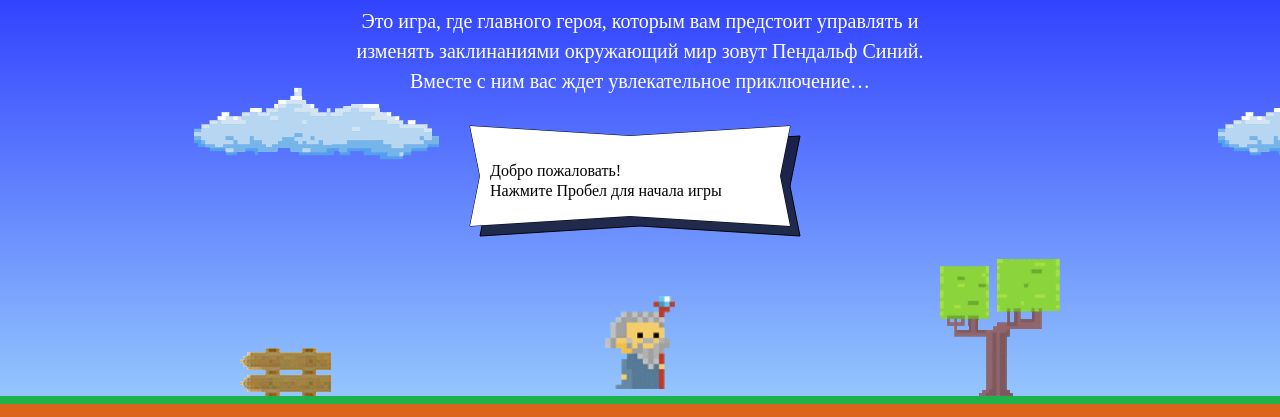
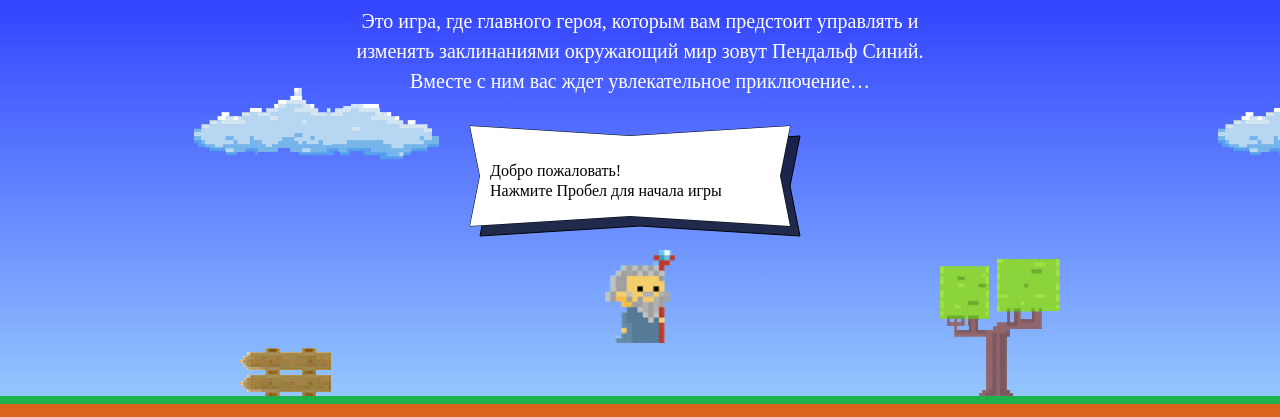
Before and after one commit to KidNinjja/121730-code-and-magick, a website: page index.html in a window 1280 px wide. Shown: the part 203-620 px from the top of the page. Drawn offline with Linux system fonts and the light colour scheme; a web font is replaced by a local one.

Commit message:
Добавил высоту объекта [Wizard]

```diff
--- a/index.html
+++ b/index.html
@@ -54,7 +54,7 @@
   };
 
   var getWizardY = function(height) {
-    return height / 3 * 2;
+    return height / 3 * 2 - (getWizardHeight() / 2);
   };
 </script>
 <script src="js/game.js" type="application/javascript"></script>
```
